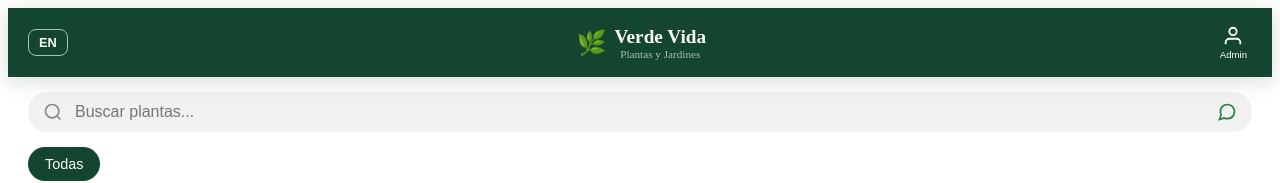
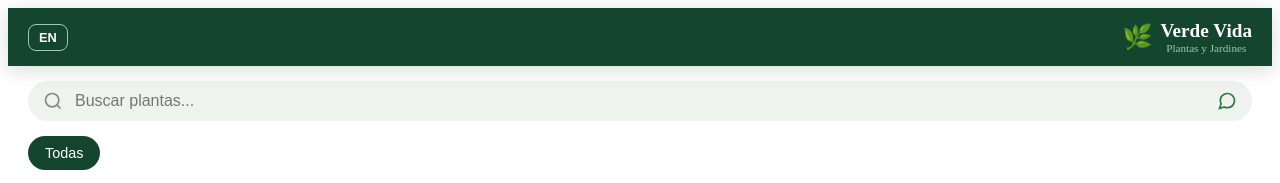
Before and after one commit to aagramonten/verzagarden, an Angular app in the folder frontend-app/: page / in a window 1280 px wide. Shown: the top 183 px of the page. Built offline with nearby package versions, Linux system fonts and the light colour scheme; no server answers.

Commit message:
feat: hide admin button from public view

```diff
--- a/frontend-app/src/app/catalog/catalog.component.ts
+++ b/frontend-app/src/app/catalog/catalog.component.ts
@@ -22,10 +22,6 @@ import { PlantCardComponent } from '../plant-card.component';
           <p style="margin:0;font-size:0.7rem;color:#A3C4B3;">Plantas y Jardines</p>
         </div>
       </div>
-      <button (click)="goToAdmin()" style="background:none;border:none;color:white;cursor:pointer;padding:5px;display:flex;align-items:center;flex-direction:column;">
-        <svg viewBox="0 0 24 24" width="22" height="22" stroke="currentColor" stroke-width="2" fill="none"><path d="M20 21v-2a4 4 0 0 0-4-4H8a4 4 0 0 0-4 4v2"/><circle cx="12" cy="7" r="4"/></svg>
-        <span style="font-size:0.6rem;margin-top:2px;">Admin</span>
-      </button>
     </header>
 
     <!-- SEARCH + FILTERS -->
```
